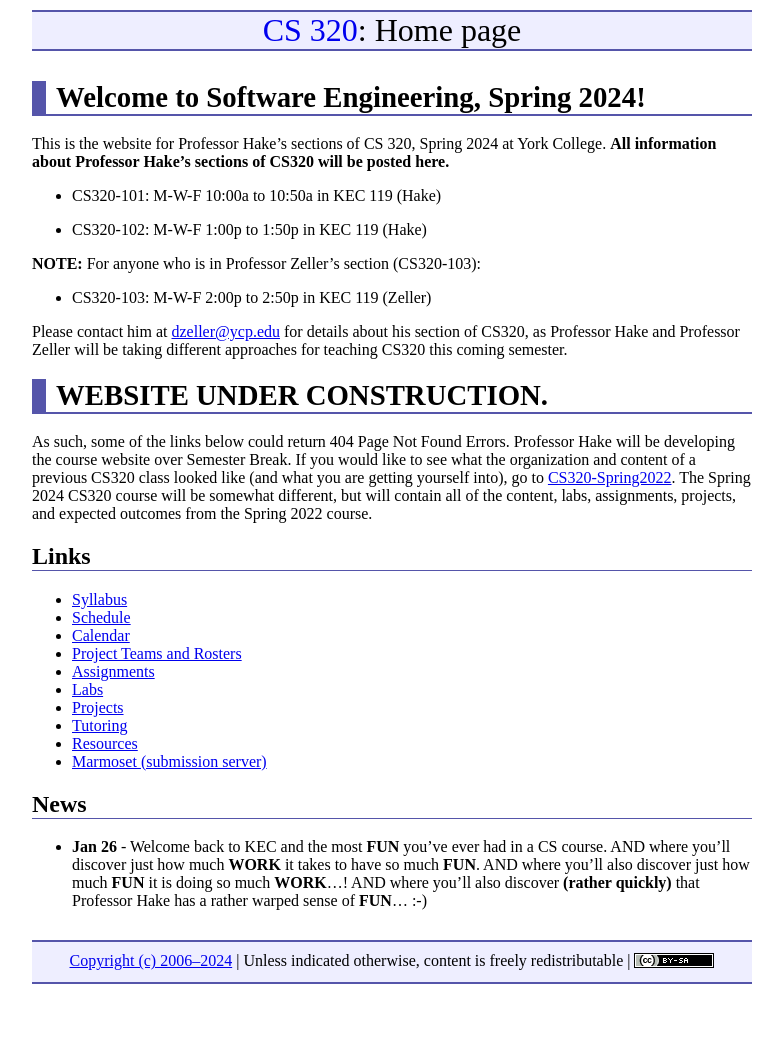
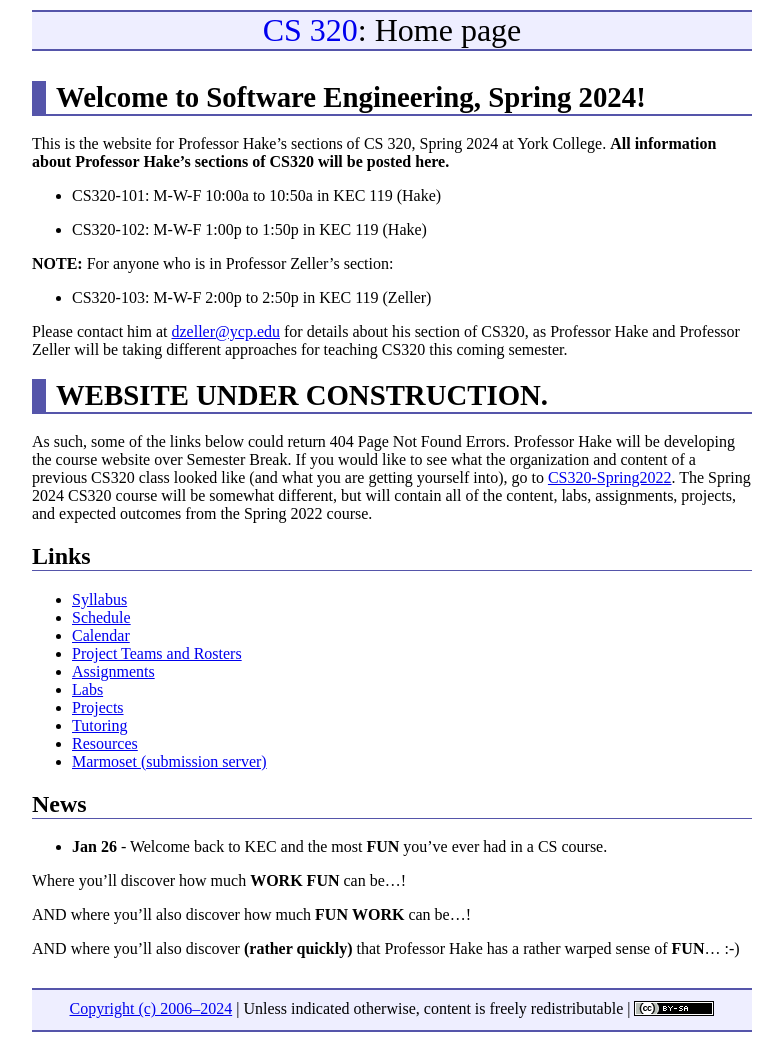
Before and after one commit to ycpcs/cs320-spring2024, a Jekyll site: the page built from index.md, in a window 1280 px wide. Shown: the whole page, without its empty margins (248-1031 px from the left). Built offline with Jekyll 4.4.1, drawn with Linux system fonts in a browser that asks for light colours; before the commit the page ends 994 px from its top, so only the background shows below that.

Commit message:
still screwing around with the main page

```diff
--- a/index.md
+++ b/index.md
@@ -11,7 +11,7 @@ This is the website for Professor Hake's sections of CS 320, Spring 2024 at York
 
 - CS320-102: M-W-F  1:00p to  1:50p in KEC 119 (Hake)
 
-**NOTE:** For anyone who is in Professor Zeller's section (CS320-103):
+**NOTE:** For anyone who is in Professor Zeller's section:
 
 - CS320-103: M-W-F  2:00p to  2:50p in KEC 119 (Zeller)
 
@@ -104,4 +104,10 @@ As such, some of the links below could return 404 Page Not Found Errors.  Profes
 
 -->
 
-* **Jan 26** - Welcome back to KEC and the most **FUN** you've ever had in a CS course.  AND where you'll discover just how much **WORK** it takes to have so much **FUN**.  AND where you'll also discover just how much **FUN** it is doing so much **WORK**...!  AND where you'll also discover **(rather quickly)** that Professor Hake has a rather warped sense of **FUN**...  :-)
+* **Jan 26** - Welcome back to KEC and the most **FUN** you've ever had in a CS course.
+
+Where you'll discover how much **WORK** **FUN** can be...!
+
+AND where you'll also discover how much **FUN** **WORK** can be...!
+
+AND where you'll also discover **(rather quickly)** that Professor Hake has a rather warped sense of **FUN**...  :-)
```
